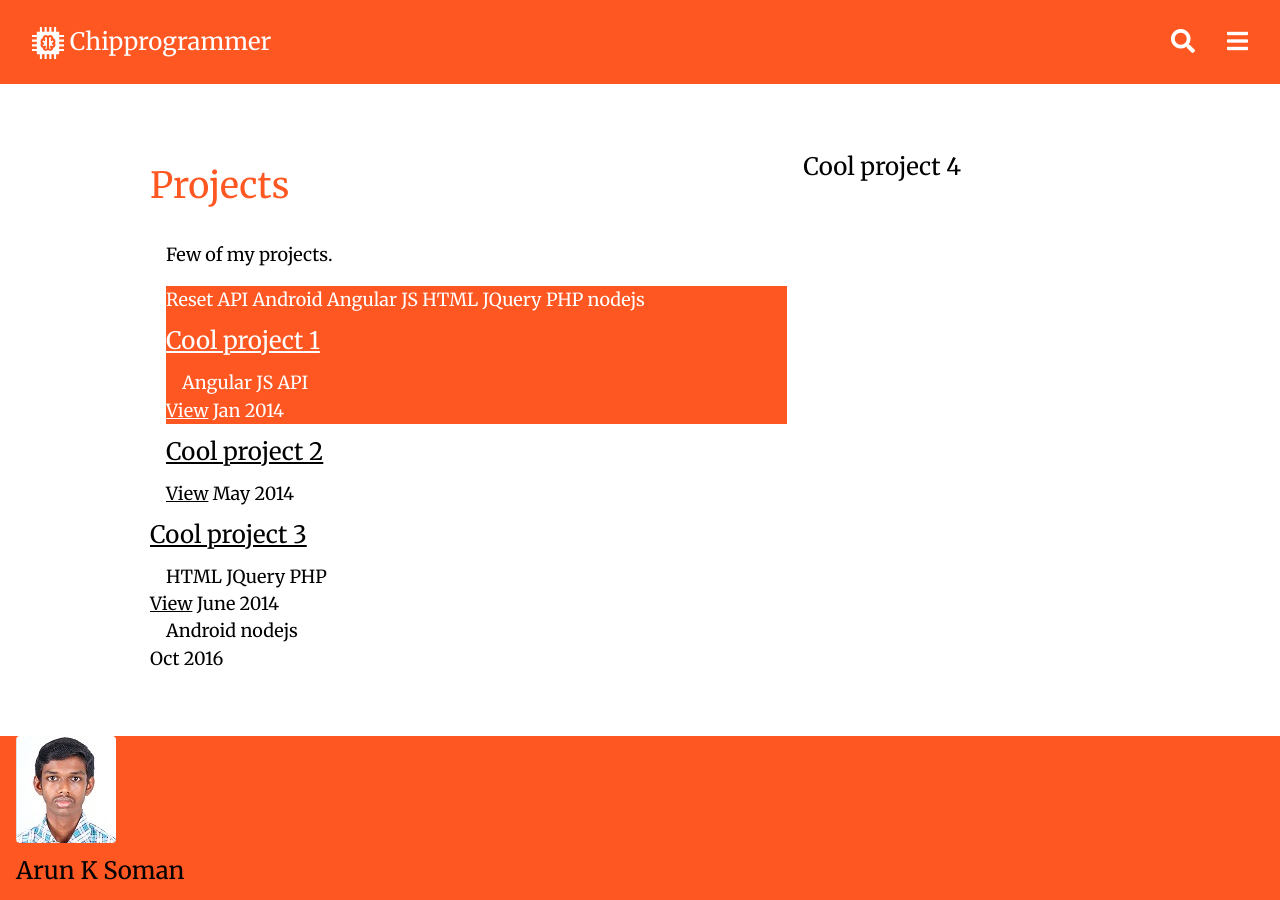
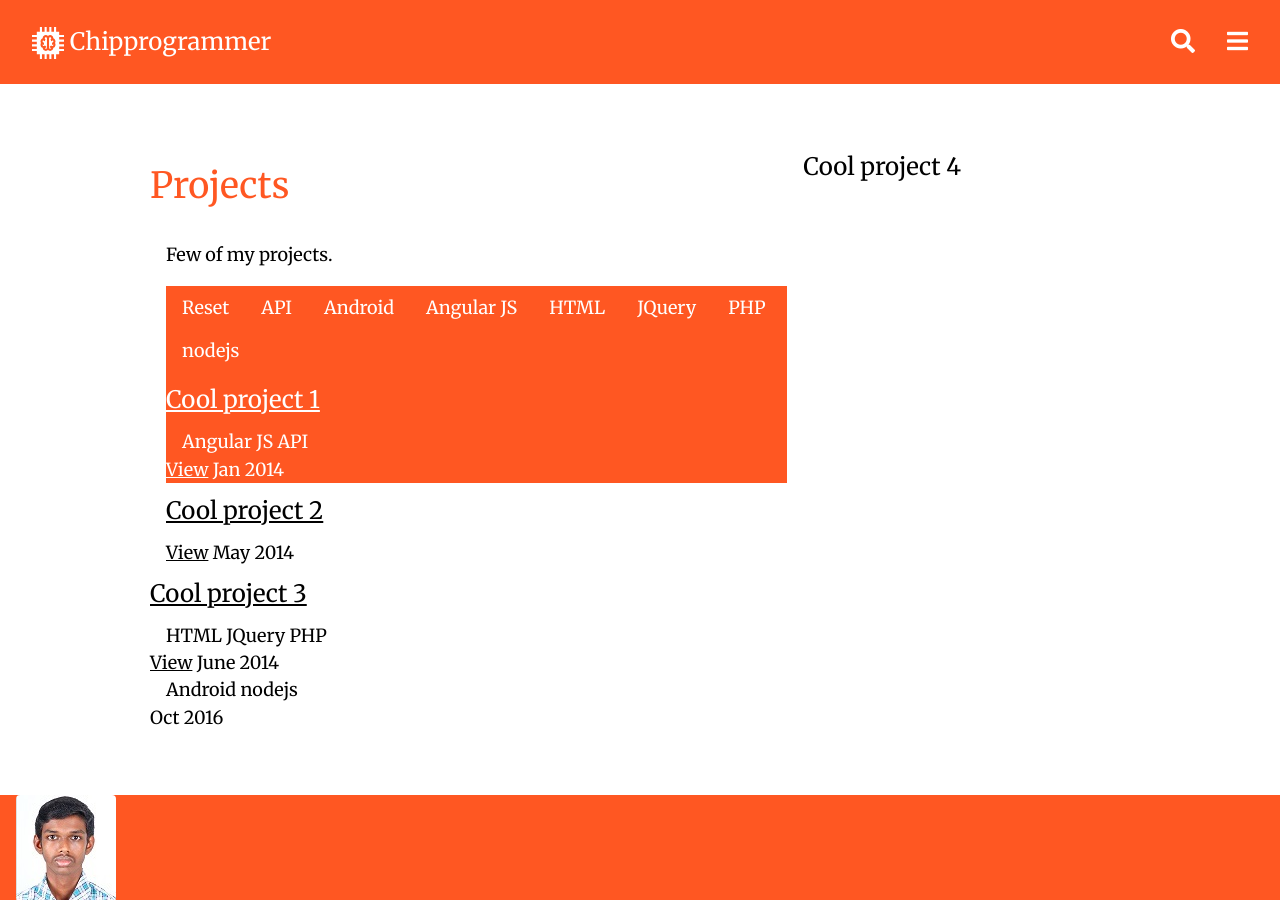
Before and after one commit to techiworld/techiworld.github.io, a Jekyll site: the page built from projects.md, in a window 1280 px wide and 900 px high. Built offline with Jekyll 4.4.1, drawn with Linux system fonts in a browser that asks for light colours; grey boxes are pictures that could not be loaded.

Commit message:
Update project_tags.html

```diff
--- a/_includes/project_tags.html
+++ b/_includes/project_tags.html
@@ -1,6 +1,6 @@
 {% if site.enableTags ==  true %}
-	<div id="tag-filter" class="col-md-12 col-xs-12 tag-group">
-		<span class="label tag-filter tag-cloud all">Reset</span>
+	<div class="w3-bar w3-deep-orange">
+		<button class="w3-bar-item w3-button">Reset</span>
         {% assign tagarray = site.tagarray %}
         {% for project in site.data.projects %}
             {% for tag in project.tags %}
@@ -19,7 +19,7 @@
 
         {% assign taglist = tags | split: '|' | sort %}
         {% for tag in taglist %}
-            <span class="label tag-filter tag-cloud" data-tag="{{ tag | downcase }}">{{ tag }}</span>
+            <button class="w3-bar-item w3-button" data-tag="{{ tag | downcase }}">{{ tag }}</span>
         {% endfor %}
 	</div>
 {% endif %}
```
